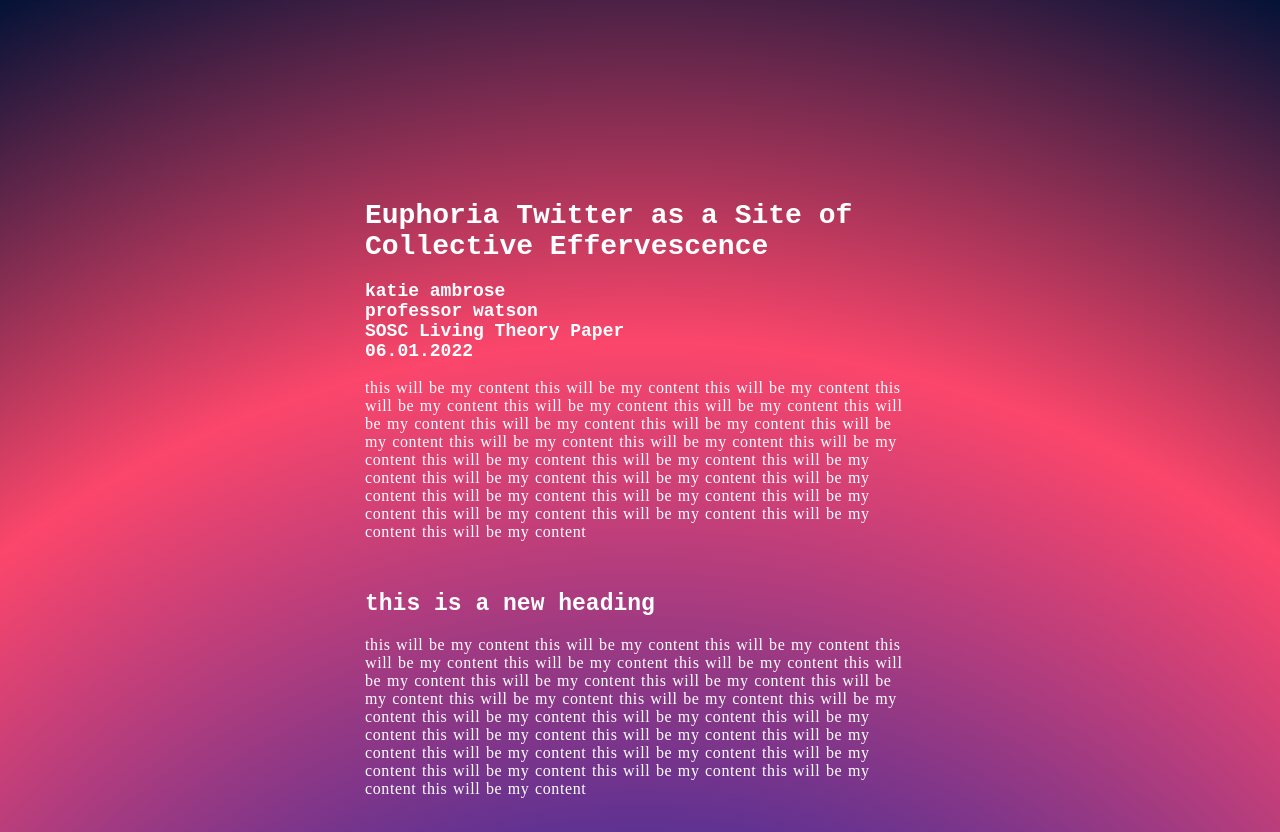
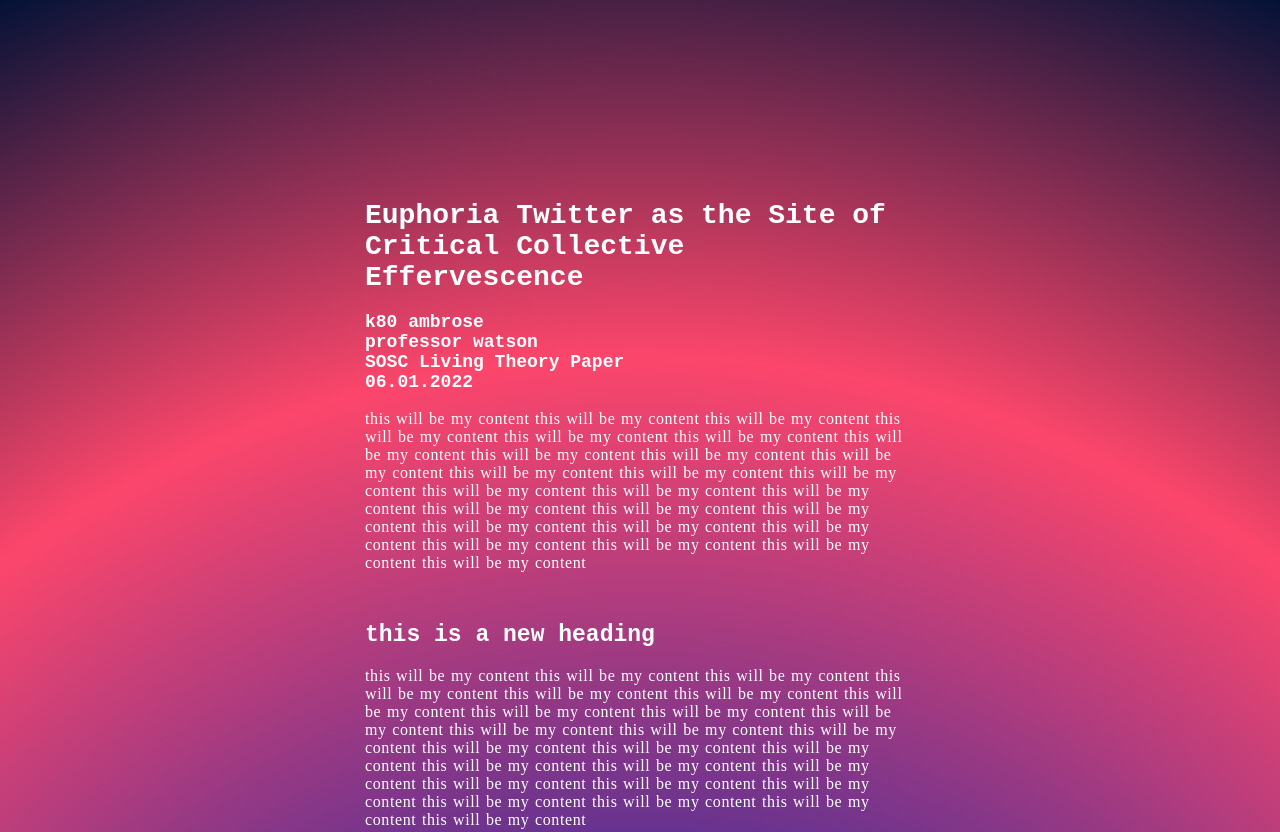
Before and after one commit to k80ambrose/euphoriatwitter, a plain HTML site: page index.html in a window 1280 px wide. Shown: the top 832 px of the page. Drawn offline with Linux system fonts and the light colour scheme.

Commit message:
literal yuh

```diff
--- a/index.html
+++ b/index.html
@@ -4,26 +4,37 @@
 	<meta charset="utf-8">
 	<meta http-equiv="x-ua-compatible" content="ie=edge">
 	<meta name="viewport" content="width=device-width, initial-scale=1.0">
-	<link rel="icon" href="orb.ico">
-	<title>Euphoria Twitter</title>
+	<link rel="icon" href="flower9.ico">
+	<title>Euphoria Twitter as the Site of Critical Collective Effervescence</title>
 	<link rel="stylesheet" href="style.css">
 	<script src='sparklepoo.js'></script>
 </head>
 
 <body>
 	<br><br><br><br><br><br><br><br><br><br>
-	<h1>Euphoria Twitter as a Site of Collective Effervescence</h1>
-	<h3>katie ambrose<br>professor watson<br>SOSC Living Theory Paper<br> 06.01.2022</h3>
+
+	<h1>Euphoria Twitter as the Site of Critical Collective Effervescence</h1>
+	<h3>k80 ambrose<br>
+			professor watson<br>
+			SOSC Living Theory Paper<br>
+			06.01.2022
+	</h3>
+
 		<p>this will be my content this will be my content this will be my content this will be my content this will be my content this will be my content this will be my content this will be my content this will be my content this will be my content this will be my content this will be my content this will be my content this will be my content this will be my content this will be my content this will be my content this will be my content this will be my content this will be my content this will be my content this will be my content this will be my content this will be my content this will be my content this will be my content</p>
+
 	<h2>this is a new heading</h2>
 		<p>this will be my content this will be my content this will be my content this will be my content this will be my content this will be my content this will be my content this will be my content this will be my content this will be my content this will be my content this will be my content this will be my content this will be my content this will be my content this will be my content this will be my content this will be my content this will be my content this will be my content this will be my content this will be my content this will be my content this will be my content this will be my content this will be my content</p>
+
 	<h2>#euphoria : a story told through twitter analytics</h2>
 		<p>this will be my content this will be my content this will be my content this will be my content this will be my content this will be my content this will be my content this will be my content this will be my content this will be my content this will be my content this will be my content this will be my content this will be my content this will be my content this will be my content this will be my content this will be my content this will be my content this will be my content this will be my content this will be my content this will be my content this will be my content this will be my content this will be my content.
 		Celebs and influencers who have tweeted about “Euphoria” this season have included Jack Harlow, Drake, Maren Morris, Halsey, Noah Beck, Chlöe Bailey, Ella Mai, Anitta, Chelsea Peretti, Kid Cudi, Lauren Jauregui, Victoria Monét, Aly & AJ, and Justine Skye.</p>
+
 	<h2>this is a new heading</h2>
 		<p>this will be my content this will be my content this will be my content this will be my content this will be my content this will be my content this will be my content this will be my content this will be my content this will be my content this will be my content this will be my content this will be my content this will be my content this will be my content this will be my content this will be my content this will be my content this will be my content this will be my content this will be my content this will be my content this will be my content this will be my content this will be my content this will be my content</p>
+
 	<h2>Sunday Service</h2>
 		<p>this will be my content this will be my content this will be my content this will be my content this will be my content this will be my content this will be my content this will be my content this will be my content this will be my content this will be my content this will be my content this will be my content this will be my content this will be my content this will be my content this will be my content this will be my content this will be my content this will be my content this will be my content this will be my content this will be my content this will be my content this will be my content this will be my content</p>
+
 	<h2>Until Next Season,</h2>
 		<p>this will be my content this will be my content this will be my content this will be my content this will be my content this will be my content this will be my content this will be my content this will be my content this will be my content this will be my content this will be my content this will be my content this will be my content this will be my content this will be my content this will be my content this will be my content this will be my content this will be my content this will be my content this will be my content this will be my content this will be my content this will be my content this will be my content</p>
 	<br><br><br><br><br>
@@ -34,7 +45,9 @@
 	  	<div class="csl-entry">Porter, Rick. “TV Long View: HBO’s ‘Euphoria’ Audience Is Extremely Online.” <i>The Hollywood Reporter</i>, 22 June 2019, https://www.hollywoodreporter.com/tv/tv-news/tv-long-view-hbos-euphoria-audience-is-extremely-online-1220360/.</div>
 	  	<div class="csl-entry">Spangler, Todd. “‘Euphoria’ Is the Most-Tweeted TV Show of the Decade (So Far), Twitter Says.” <i>Variety</i>, 25 Feb. 2022, https://variety.com/2022/digital/news/euphoria-most-tweeted-tv-show-1235190599/.</div>
 	</div>
-	<br><br><br><br><br>	<br><br><br><br><br>	<br><br><br><br><br>
+	<br><br>
+	<p>click <a href="euphoriadoc.docx">here</a> if you'd prefer to read this in a word document</p>
+	<br><br><br>	<br><br><br><br><br>	<br><br><br><br><br>
 </body>
 <footer>
 	<marquee>
```
Also changed, not shown: flower9.ico (added), 4 other files.
